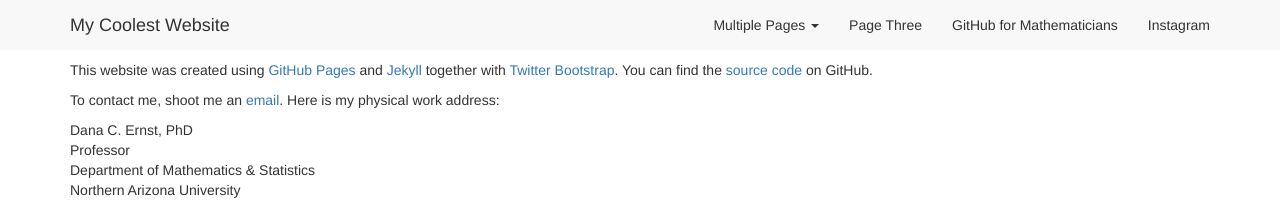
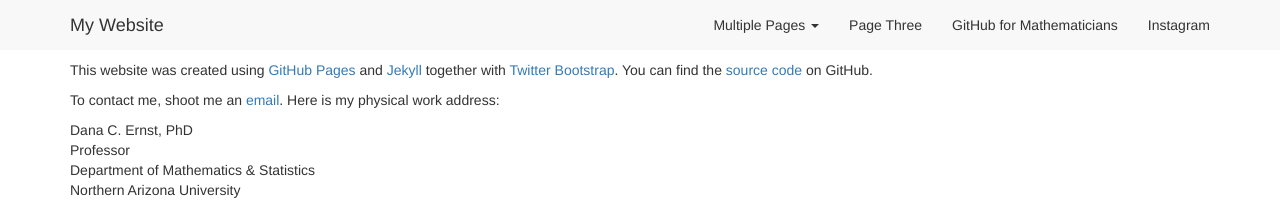
Before and after one commit to ao2367/probable-garbanzo, a Jekyll site: the page built from index.md, in a window 1280 px wide. Shown: the top 202 px of the page. Built offline with Jekyll 4.4.1, drawn with Linux system fonts in a browser that asks for light colours; nearby versions of some CDN libraries.

Commit message:
Thank you

```diff
--- a/_config.yml
+++ b/_config.yml
@@ -1,4 +1,4 @@
-name: 'My Coolest Website'
+name: 'My Website'
 description: 'So much potential'
 tagline: 'yada yada'
 url: 'http://dcernst.github.io'
@@ -15,7 +15,7 @@ permalink: pretty
 relative_permalinks: false
 
 # About/contact
-author: Dana C. Ernst
+author: Akwasi Oppong
 
 # GitHub
 github:
```
